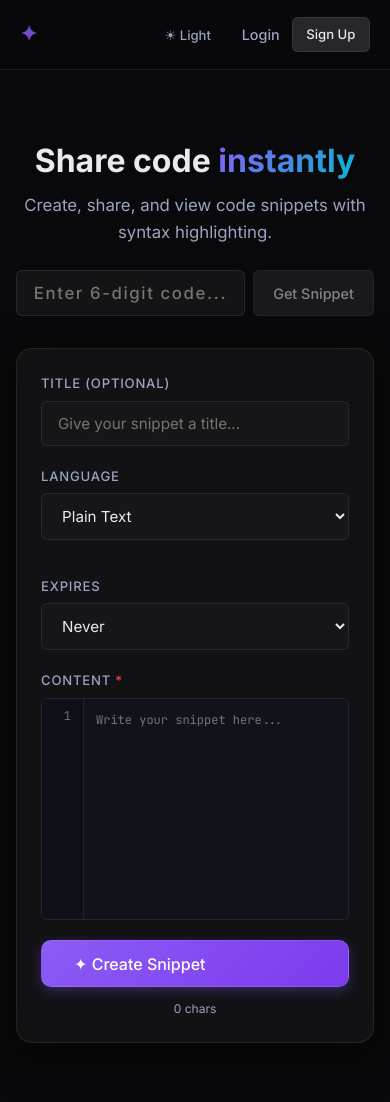
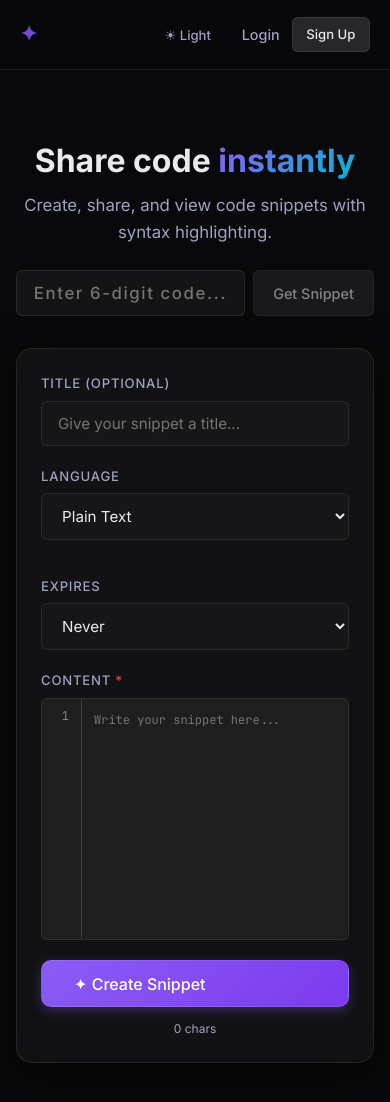
Before and after one commit to makvana-vaibhav/snipshare, a React (Vite) app in the folder client/: page / in a window 390 px wide. Shown: the top 1102 px of the page. Built offline with nearby package versions, Linux system fonts and the light colour scheme.

Commit message:
fix: scroll sync between line numbers and highlighted text, VS Code Dark+ token colors

```diff
--- a/client/src/components/CodeEditor.css
+++ b/client/src/components/CodeEditor.css
@@ -1,124 +1,242 @@
+/* ── Code editor wrapper ── */
 .code-editor {
     border: 1px solid var(--border);
     border-radius: var(--radius-sm);
     overflow: hidden;
-    background: var(--code-bg);
+    background: #1e1e1e;
 }
 
 .editor-container {
     display: flex;
-    height: 264px;
-    background: var(--code-bg);
+    height: 320px;
+    overflow: hidden;
+    background: #1e1e1e;
+    position: relative;
 }
 
+/* ── Line numbers ─────────────────────────────────────────────── */
+/* We hide the scrollbar but still scroll top-synced to textarea */
 .line-numbers {
-    background: var(--code-gutter-bg);
-    color: var(--code-gutter-text);
-    padding: 12px 8px;
+    background: #1e1e1e;
+    color: #858585;
+    padding: 12px 4px 12px 8px;
     text-align: right;
     font-family: 'JetBrains Mono', monospace;
     font-size: 14px;
     line-height: 1.65;
     user-select: none;
-    border-right: 1px solid var(--border);
-    overflow: auto;
+    border-right: 1px solid #3c3c3c;
+    overflow: hidden;
+    /* HIDE scrollbar — sync is done via JS */
     min-width: 52px;
     max-width: 52px;
+    flex-shrink: 0;
 }
 
 .line-number {
     height: 1.65em;
-    padding-right: 6px;
+    padding-right: 8px;
 }
 
+/* ── Editor area ── */
 .editor-input {
     flex: 1;
     min-width: 0;
-    height: 264px;
-    font-family: 'JetBrains Mono', monospace;
+    position: relative;
+    overflow: hidden;
 }
 
+/* The textarea and the pre MUST share identical dimensions & styles
+   so the transform approach can keep them pixel-perfect. */
 .editor-input .npm__react-simple-code-editor__textarea,
 .editor-input .npm__react-simple-code-editor__pre {
     margin: 0 !important;
-    height: 264px !important;
-    overflow: auto !important;
-    background: var(--code-bg) !important;
-    color: var(--code-text) !important;
     font-family: 'JetBrains Mono', monospace !important;
     font-size: 14px !important;
     line-height: 1.65 !important;
-    tab-size: 2;
+    tab-size: 4;
     white-space: pre !important;
+    word-break: normal !important;
+    overflow-wrap: normal !important;
+    padding: 12px !important;
 }
 
+/* Textarea: transparent text, handles scroll events */
 .editor-input .npm__react-simple-code-editor__textarea {
-    caret-color: var(--code-text) !important;
+    position: absolute !important;
+    inset: 0 !important;
+    width: 100% !important;
+    height: 100% !important;
+    overflow: auto !important;
+    overflow-y: scroll !important;
+    background: transparent !important;
+    caret-color: #aeafad !important;
+    color: transparent !important;
     -webkit-text-fill-color: transparent !important;
+    resize: none !important;
+    z-index: 2;
 }
 
-[data-theme='light'] .editor-input .npm__react-simple-code-editor__pre,
-[data-theme='light'] .editor-input .npm__react-simple-code-editor__textarea {
-    color: #111827 !important;
+/* Pre: the syntax-highlighted layer, scrolled via JS transform */
+.editor-input .npm__react-simple-code-editor__pre {
+    position: absolute !important;
+    inset: 0 !important;
+    pointer-events: none !important;
+    overflow: hidden !important;
+    background: #1e1e1e !important;
+    z-index: 1;
+    will-change: transform;
+    /* initial translate is 0; JS will update this on scroll */
+    transform: translate(0, 0);
 }
 
-.editor-input .token.comment,
-.code-wrapper .token.comment {
-    color: var(--code-comment) !important;
+/* React-simple-code-editor uses a wrapper div with the same styles
+   — make sure it fills the full height */
+.editor-input>div {
+    position: relative;
+    height: 100%;
 }
 
+/* ── VS Code Dark+ accurate token colors ── */
+
+/* Default code text */
+.editor-input .npm__react-simple-code-editor__pre,
+.code-wrapper pre[class*='language-'] {
+    color: #d4d4d4 !important;
+}
+
+/* Comments — green-grey */
+.editor-input .token.comment,
+.editor-input .token.prolog,
+.editor-input .token.doctype,
+.editor-input .token.cdata,
+.code-wrapper .token.comment {
+    color: #6a9955 !important;
+    font-style: italic;
+}
+
+/* Keywords — purple/blue */
 .editor-input .token.keyword,
 .code-wrapper .token.keyword {
-    color: var(--code-keyword) !important;
+    color: #569cd6 !important;
+    font-weight: 500;
 }
 
-.editor-input .token.string,
-.code-wrapper .token.string {
-    color: var(--code-string) !important;
+/* Control flow: if, else, return, etc — magenta-ish */
+.editor-input .token.control,
+.editor-input .token.module,
+.editor-input .token.important,
+.code-wrapper .token.control {
+    color: #c586c0 !important;
 }
 
+/* Strings — orange-brown */
+.editor-input .token.string,
+.editor-input .token.char,
+.editor-input .token.attr-value,
+.code-wrapper .token.string,
+.code-wrapper .token.attr-value {
+    color: #ce9178 !important;
+}
+
+/* Template literals / template expressions */
+.editor-input .token.template-string,
+.code-wrapper .token.template-string {
+    color: #ce9178 !important;
+}
+
+/* Numbers — green */
 .editor-input .token.number,
 .editor-input .token.boolean,
 .code-wrapper .token.number,
 .code-wrapper .token.boolean {
-    color: var(--code-number) !important;
+    color: #b5cea8 !important;
 }
 
+/* Functions — yellow */
 .editor-input .token.function,
 .code-wrapper .token.function {
-    color: var(--code-function) !important;
+    color: #dcdcaa !important;
 }
 
+/* Class names, types — teal/cyan */
+.editor-input .token.class-name,
+.editor-input .token.builtin,
+.editor-input .token.type-annotation,
+.code-wrapper .token.class-name,
+.code-wrapper .token.builtin {
+    color: #4ec9b0 !important;
+}
+
+/* HTML/JSX tags — blue */
+.editor-input .token.tag,
+.code-wrapper .token.tag {
+    color: #569cd6 !important;
+}
+
+/* HTML attr-name — light blue */
+.editor-input .token.attr-name,
+.code-wrapper .token.attr-name {
+    color: #9cdcfe !important;
+}
+
+/* CSS selectors — yellow */
+.editor-input .token.selector,
+.code-wrapper .token.selector {
+    color: #d7ba7d !important;
+}
+
+/* CSS properties — light blue */
+.editor-input .token.property,
+.code-wrapper .token.property {
+    color: #9cdcfe !important;
+}
+
+/* Operators, punctuation */
 .editor-input .token.operator,
 .editor-input .token.punctuation,
 .code-wrapper .token.operator,
 .code-wrapper .token.punctuation {
-    color: var(--code-punctuation) !important;
+    color: #d4d4d4 !important;
 }
 
-.editor-input .token.class-name,
-.editor-input .token.builtin,
-.code-wrapper .token.class-name,
-.code-wrapper .token.builtin {
-    color: var(--code-type) !important;
+/* Constants, symbols, variables */
+.editor-input .token.constant,
+.editor-input .token.symbol,
+.editor-input .token.variable,
+.code-wrapper .token.constant,
+.code-wrapper .token.variable {
+    color: #4fc1ff !important;
 }
 
+/* Regex */
+.editor-input .token.regex,
+.code-wrapper .token.regex {
+    color: #d16969 !important;
+}
+
+/* Namespaces, imports */
+.editor-input .token.namespace,
+.code-wrapper .token.namespace {
+    color: #4ec9b0 !important;
+}
+
+
+/* ── Mobile responsive ── */
 @media (max-width: 768px) {
-    .editor-container,
-    .editor-input {
-        height: 220px;
+    .editor-container {
+        height: 240px;
     }
 
     .editor-input .npm__react-simple-code-editor__textarea,
     .editor-input .npm__react-simple-code-editor__pre {
-        height: 220px !important;
         font-size: 12px !important;
     }
 
     .line-numbers {
-        min-width: 42px;
-        max-width: 42px;
+        min-width: 40px;
+        max-width: 40px;
         font-size: 12px;
-        padding: 8px 6px;
+        padding: 8px 4px 8px 6px;
     }
 }
--- a/client/src/components/CodeEditor.jsx
+++ b/client/src/components/CodeEditor.jsx
@@ -56,17 +56,29 @@ export default function CodeEditor({ value, onChange, language = 'plaintext', re
         const root = editorWrapRef.current;
         if (!root) return;
 
+        // Poll until react-simple-code-editor mounts its internal elements
+        const attach = () => {
             const textarea = root.querySelector('.npm__react-simple-code-editor__textarea');
-        if (!textarea) return;
+            const pre = root.querySelector('.npm__react-simple-code-editor__pre');
+            if (!textarea || !pre) return;
 
             const syncScroll = () => {
+                // Shift the highlighted pre layer to match the textarea scroll position
+                pre.style.transform = `translate(${-textarea.scrollLeft}px, ${-textarea.scrollTop}px)`;
+                // Keep line numbers in sync with vertical scroll
                 if (lineNumbersRef.current) {
                     lineNumbersRef.current.scrollTop = textarea.scrollTop;
                 }
             };
 
-        textarea.addEventListener('scroll', syncScroll);
+            textarea.addEventListener('scroll', syncScroll, { passive: true });
+            syncScroll(); // initial paint
             return () => textarea.removeEventListener('scroll', syncScroll);
+        };
+
+        // Give the editor one frame to mount
+        const id = requestAnimationFrame(attach);
+        return () => cancelAnimationFrame(id);
     }, []);
 
     const prismLang = useMemo(() => LANG_MAP[language] || 'none', [language]);
```
Lines whose indentation alone changed are shown as unchanged.
